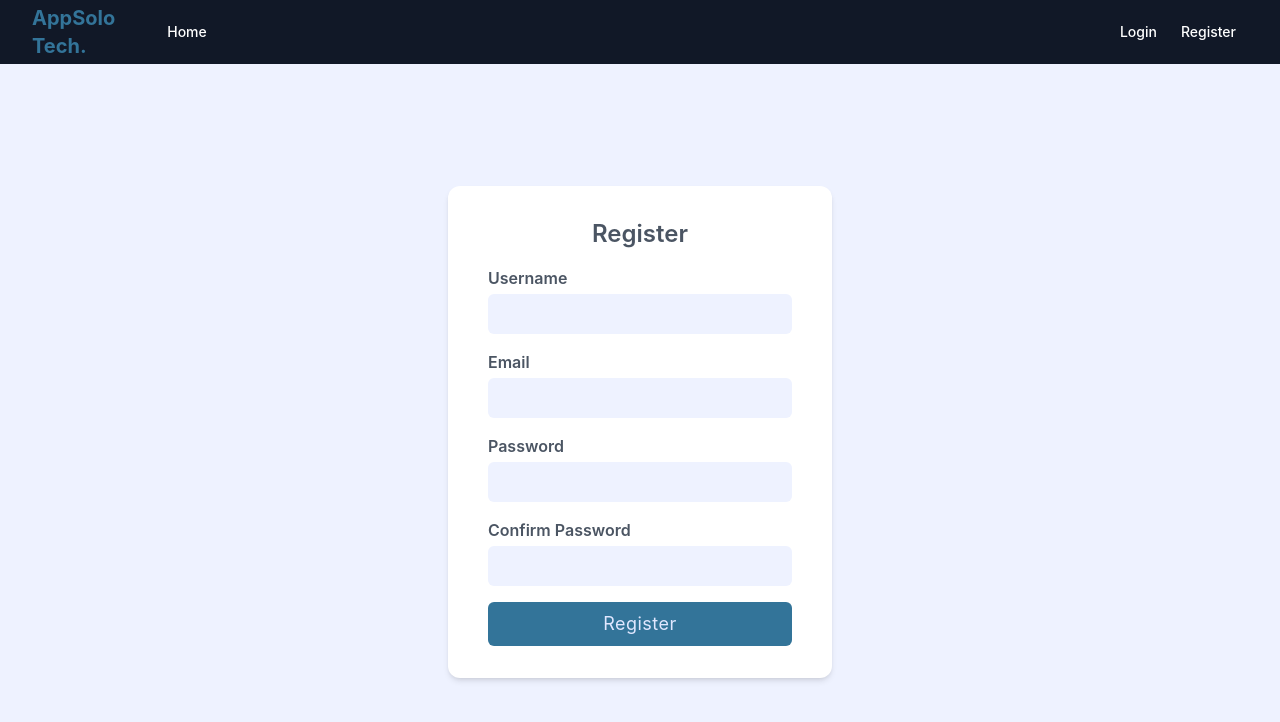
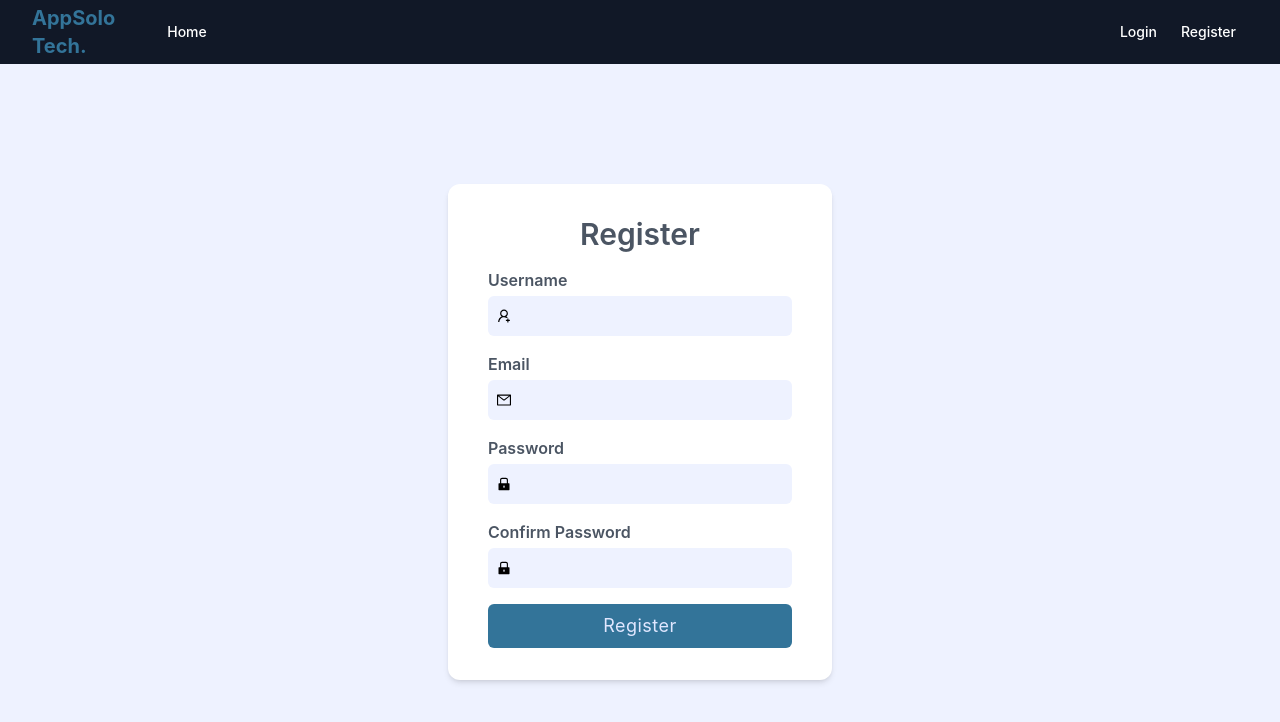
Before and after one commit to Matthew-Teixeira/volume-tracker, a React (Create React App) app in the folder client/: page /register in a window 1280 px wide. Shown: the top 722 px of the page. Built offline with nearby package versions, Linux system fonts and the light colour scheme; the HTML template or start-up script is replaced by a standard one.

Commit message:
Refactor

```diff
--- a/client/public/index.html
+++ b/client/public/index.html
@@ -7,13 +7,13 @@
     <meta name="theme-color" content="#000000" />
     <meta
       name="description"
-      content="Web site created using create-react-app"
+      content="web app used for waste stream volumetric tracking"
     />
     <link rel="apple-touch-icon" href="%PUBLIC_URL%/logo192.png" />
 
     <link rel="manifest" href="%PUBLIC_URL%/manifest.json" />
 
-    <title>React App</title>
+    <title>Volumes</title>
   </head>
   <body>
     <noscript>You need to enable JavaScript to run this app.</noscript>
--- a/client/src/Pages/EditVolume.js
+++ b/client/src/Pages/EditVolume.js
@@ -70,12 +70,6 @@ const EditVolume = () => {
     }
   }, [volumeId, userToken]);
 
-  useEffect(() => {
-    if (voluemData) {
-      console.log(voluemData);
-    }
-  }, [voluemData]);
-
   const updateVolume = async (totalVol, waterVol, productVol) => {
     fetch(`/api/volumes/${volumeId}`, {
       mode: "cors",
@@ -93,7 +87,6 @@ const EditVolume = () => {
     })
       .then((response) => response.json())
       .then((data) => {
-        console.log("Success:", data);
         navigate("/dashboard");
       })
       .catch((err) => {
--- a/client/src/Pages/Login.js
+++ b/client/src/Pages/Login.js
@@ -1,5 +1,6 @@
 import React, { useState } from "react";
 import Auth from "../utils/auth";
+import {AiOutlineMail, AiFillLock} from "react-icons/ai"
 
 const Login = () => {
   const [formData, setFormData] = useState({
@@ -44,10 +45,10 @@ const Login = () => {
       <form onSubmit={onSubmit}>
         <div className="bg-white px-10 py-8 rounded-xl w-screen shadow-md max-w-sm">
           <div className="space-y-4">
-            <h1 className="text-center text-2xl font-semibold text-gray-600">
-              Login
+            <h1 className="text-center text-3xl font-semibold text-gray-600">
+              Account Login
             </h1>
-            <div>
+            <div className="relative">
               <label
                 htmlFor="email"
                 className="block mb-1 text-gray-600 font-semibold"
@@ -58,11 +59,12 @@ const Login = () => {
                 onChange={onChange}
                 name="email"
                 type="email"
-                className="bg-indigo-50 px-4 py-2 outline-none rounded-md w-full"
+                className="bg-indigo-50 px-4 py-2 outline-none rounded-md w-full text-center"
                 required
               />
+              <AiOutlineMail className="absolute left-2 top-10"/>
             </div>
-            <div>
+            <div className="relative">
               <label
                 htmlFor="password"
                 className="block mb-1 text-gray-600 font-semibold"
@@ -73,9 +75,10 @@ const Login = () => {
                 onChange={onChange}
                 name="password"
                 type="password"
-                className="bg-indigo-50 px-4 py-2 outline-none rounded-md w-full"
+                className="bg-indigo-50 px-4 py-2 outline-none rounded-md w-full text-center"
                 required
               />
+              <AiFillLock className="absolute left-2 top-10"/>
             </div>
             <div>
             </div>
--- a/client/src/Pages/Register.js
+++ b/client/src/Pages/Register.js
@@ -1,4 +1,5 @@
 import React, { useState } from "react";
+import {AiOutlineMail, AiFillLock, AiOutlineUserAdd} from "react-icons/ai"
 import Auth from "../utils/auth"
 
 const Register = () => {
@@ -49,10 +50,10 @@ const Register = () => {
       <form onSubmit={onSubmit}>
         <div className="bg-white px-10 py-8 rounded-xl w-screen shadow-md max-w-sm">
           <div className="space-y-4">
-            <h1 className="text-center text-2xl font-semibold text-gray-600">
+            <h1 className="text-center text-3xl font-semibold text-gray-600">
               Register
             </h1>
-            <div>
+            <div className="relative">
               <label
                 htmlFor="username"
                 className="block mb-1 text-gray-600 font-semibold"
@@ -63,11 +64,12 @@ const Register = () => {
               onChange={onChange}
                 name="username"
                 type="text"
-                className="bg-indigo-50 px-4 py-2 outline-none rounded-md w-full"
+                className="bg-indigo-50 px-4 py-2 outline-none rounded-md w-full text-center"
                 required
               />
+              <AiOutlineUserAdd className="absolute left-2 top-10"/>
             </div>
-            <div>
+            <div className="relative">
               <label
                 htmlFor="email"
                 className="block mb-1 text-gray-600 font-semibold"
@@ -78,11 +80,12 @@ const Register = () => {
               onChange={onChange}
                 name="email"
                 type="email"
-                className="bg-indigo-50 px-4 py-2 outline-none rounded-md w-full"
+                className="bg-indigo-50 px-4 py-2 outline-none rounded-md w-full text-center"
                 required
               />
+              <AiOutlineMail className="absolute left-2 top-10"/>
             </div>
-            <div>
+            <div className="relative">
               <label
                 htmlFor="password"
                 className="block mb-1 text-gray-600 font-semibold"
@@ -93,11 +96,12 @@ const Register = () => {
               onChange={onChange}
                 name="password"
                 type="password"
-                className="bg-indigo-50 px-4 py-2 outline-none rounded-md w-full"
+                className="bg-indigo-50 px-4 py-2 outline-none rounded-md w-full text-center"
                 required
               />
+              <AiFillLock className="absolute left-2 top-10"/>
             </div>
-            <div>
+            <div className="relative">
               <label
                 htmlFor="confirmPassword"
                 className="block mb-1 text-gray-600 font-semibold"
@@ -108,9 +112,10 @@ const Register = () => {
               onChange={onChange}
                 name="confirmPassword"
                 type="password"
-                className="bg-indigo-50 px-4 py-2 outline-none rounded-md w-full"
+                className="bg-indigo-50 px-4 py-2 outline-none rounded-md w-full text-center"
                 required
               />
+              <AiFillLock className="absolute left-2 top-10"/>
             </div>
           </div>
           <button
--- a/client/src/Pages/VolumeAddition.js
+++ b/client/src/Pages/VolumeAddition.js
@@ -181,7 +181,7 @@ const VolumeAddition = () => {
                 false
               ) : (
                 <Link
-                  className="mt-4 w-full block bg-[#33996b] text-white hover:bg-[#4f90b6] py-2 rounded-md text-lg tracking-wide hover:shadow-lg duration-75 text-center"
+                  className="mt-4 w-full block bg-[#33996b] text-white hover:bg-[#46b080] py-2 rounded-md text-lg tracking-wide hover:shadow-lg duration-75 text-center cursor-pointer"
                   to="volumes"
                   smooth={true}
                   duration={500}
@@ -228,7 +228,7 @@ const VolumeAddition = () => {
                       type="number"
                       step={0.01}
                       className="bg-indigo-50 px-4 py-2 outline-none rounded-md w-full"
-                      value={volumeData.totalVol}
+                      defaultValue={volumeData.totalVol}
                       required
                     />
                   </div>
@@ -245,7 +245,7 @@ const VolumeAddition = () => {
                       type="number"
                       step={0.01}
                       className="bg-indigo-50 px-4 py-2 outline-none rounded-md w-full"
-                      value={volumeData.waterVol}
+                      defaultValue={volumeData.waterVol}
                       required
                     />
                   </div>
@@ -261,7 +261,7 @@ const VolumeAddition = () => {
                       type="number"
                       step={0.01}
                       className="bg-indigo-50 px-4 py-2 outline-none rounded-md w-full"
-                      value={volumeData.productVol}
+                      defaultValue={volumeData.productVol}
                       required
                     />
                   </div>
```
Also changed, not shown: client/public/manifest.json, 1 other file (tests, documents, lock files or other folders).
